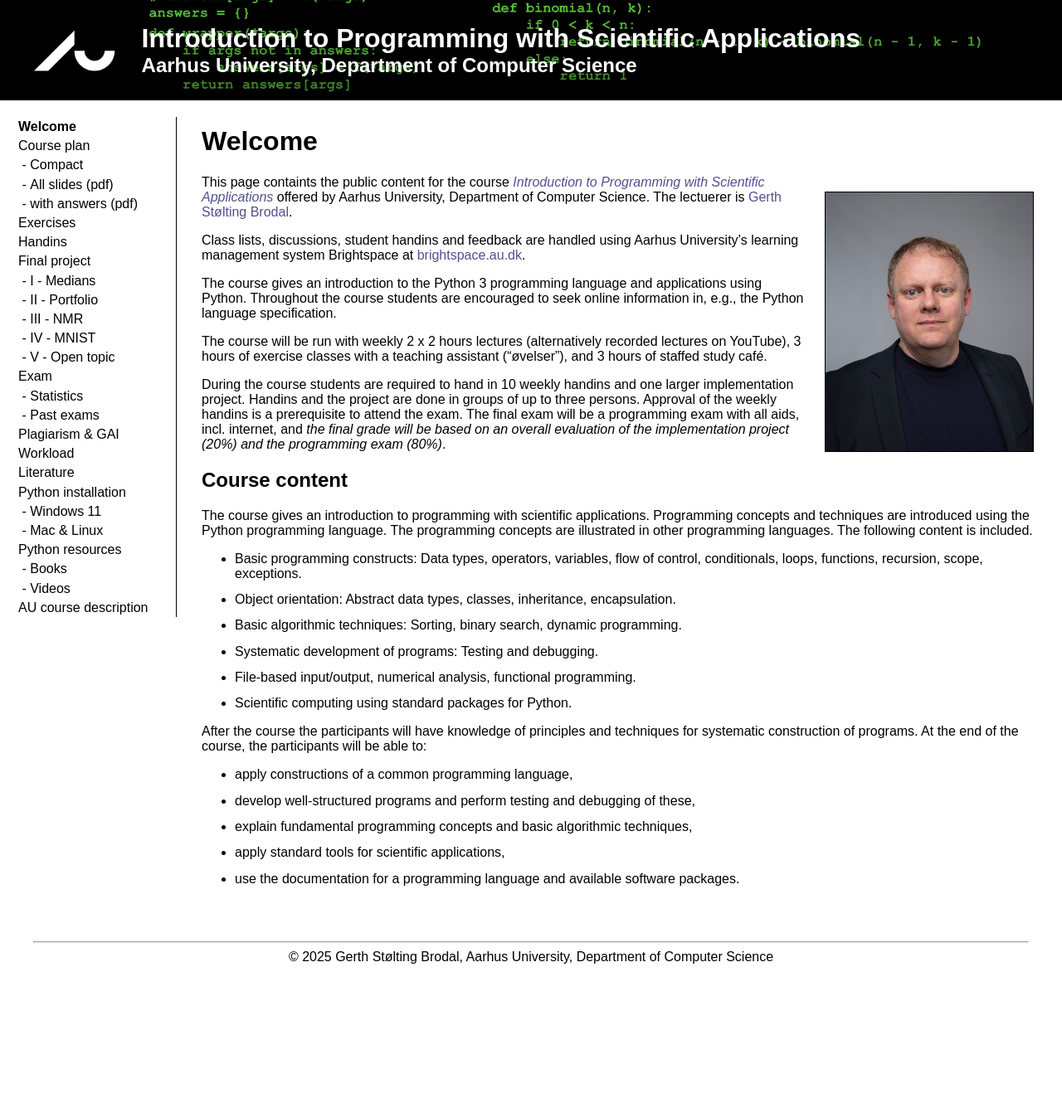
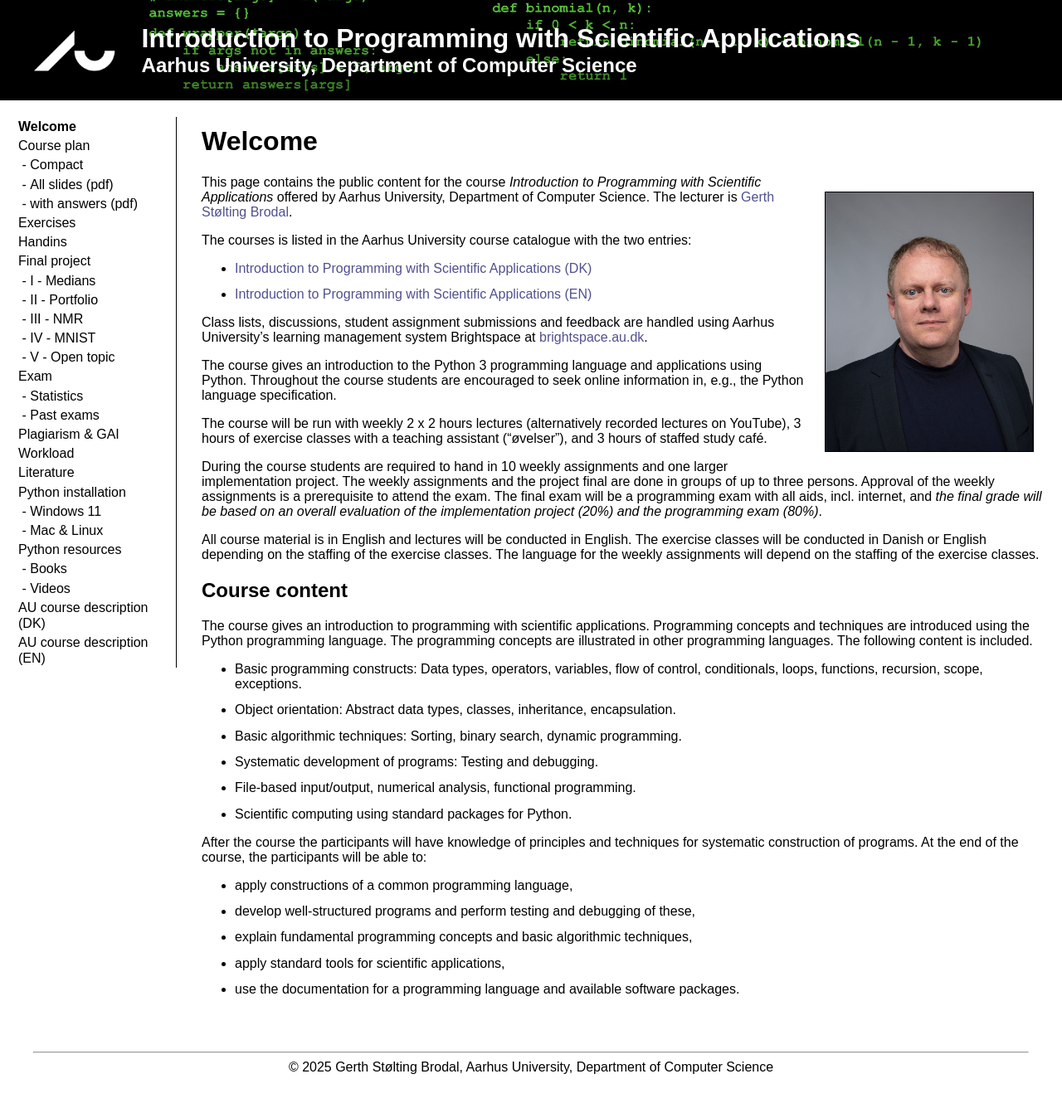
Before and after one commit to gsbrodal/gsbrodal.github.io, a Jekyll site: the page built from ipsa/welcome.md, in a window 1280 px wide. Shown: the whole page at 83% size. Built offline with Jekyll 4.4.1, drawn with Linux system fonts in a browser that asks for light colours; our own code applies the rules of GitHub Pages for plain Markdown files; before the commit the page ends 1203 px from its top, so only the background shows below that.

Commit message:
_config.yml welcome.md

```diff
--- a/_config.yml
+++ b/_config.yml
@@ -59,5 +59,7 @@
     url: "resources-books"
   - title: "&nbsp;-&nbsp;Videos"
     url: "resources-videos"
-  - title: "AU course description"
-    url: "https://kursuskatalog.au.dk/en/course/130939/Introduction-to-Programming-with-Scientific-Applications"
+  - title: "AU course description (DK)"
+    url: "https://kursuskatalog.au.dk/en/course/138411/Introduction-to-Programming-with-Scientific-Applications"
+  - title: "AU course description (EN)"
+    url: "https://kursuskatalog.au.dk/en/course/136445/Introduction-to-Programming-with-Scientific-Applications-EN"
--- a/ipsa/welcome.md
+++ b/ipsa/welcome.md
@@ -2,15 +2,24 @@
 
 <img src="gerth.jpg" title="Gerth Stølting Brodal (Foto: Søren Kjeldgaard)" border=1 width=250 class="right">
 
-This page containts the public content for the course [_Introduction to Programming with Scientific Applications_](https://kursuskatalog.au.dk/en/course/123832/Introduction-to-Programming-with-Scientific-Applications) offered by Aarhus University, Department of Computer Science. The lectuerer is [Gerth Stølting Brodal](https://cs.au.dk/~gerth/index.html).
+This page contains the public content for the course _Introduction to Programming with Scientific Applications_ offered by Aarhus University, Department of Computer Science. The lecturer is [Gerth Stølting Brodal](https://cs.au.dk/~gerth/index.html).
 
-Class lists, discussions, student handins and feedback are handled using Aarhus University's learning management system Brightspace at [brightspace.au.dk](https://brightspace.au.dk/).
+The courses is listed in the Aarhus University course catalogue with the two entries:
+
+* [Introduction to Programming with Scientific Applications (DK)](https://kursuskatalog.au.dk/en/course/138411/Introduction-to-Programming-with-Scientific-Applications)
+* [Introduction to Programming with Scientific Applications (EN)](https://kursuskatalog.au.dk/en/course/136445/Introduction-to-Programming-with-Scientific-Applications-EN)
+
+Class lists, discussions, student assignment submissions and feedback are handled using Aarhus University's learning management system Brightspace at [brightspace.au.dk](https://brightspace.au.dk/).
 
 The course gives an introduction to the Python 3 programming language and applications using Python.  Throughout the course students are encouraged to seek online information in, e.g., the Python language specification.
 
 The course will be run with weekly 2 x 2 hours lectures (alternatively recorded lectures on YouTube), 3 hours of exercise classes with a teaching assistant ("øvelser"), and 3 hours of staffed study café.
 
-During the course students are required to hand in 10 weekly handins and one larger implementation project. Handins and the project are done in groups of up to three persons. Approval of the weekly handins is a prerequisite to attend the exam. The final exam will be a programming exam with all aids, incl. internet, and _the final grade will be based on an overall evaluation of the implementation project (20%) and the programming exam (80%)_.
+During the course students are required to hand in 10 weekly assignments and one larger implementation project. The weekly assignments and the project final are done in groups of up to three persons. Approval of the weekly assignments is a prerequisite to attend the exam. The final exam will be a programming exam with all aids, incl. internet, and _the final grade will be based on an overall evaluation of the implementation project (20%) and the programming exam (80%)_.
+
+All course material is in English and lectures will be conducted in English.
+The exercise classes will be conducted in Danish or English depending on the staffing of the exercise classes.
+The language for the weekly assignments will depend on the staffing of the exercise classes.
 
 ## Course content
 
```
